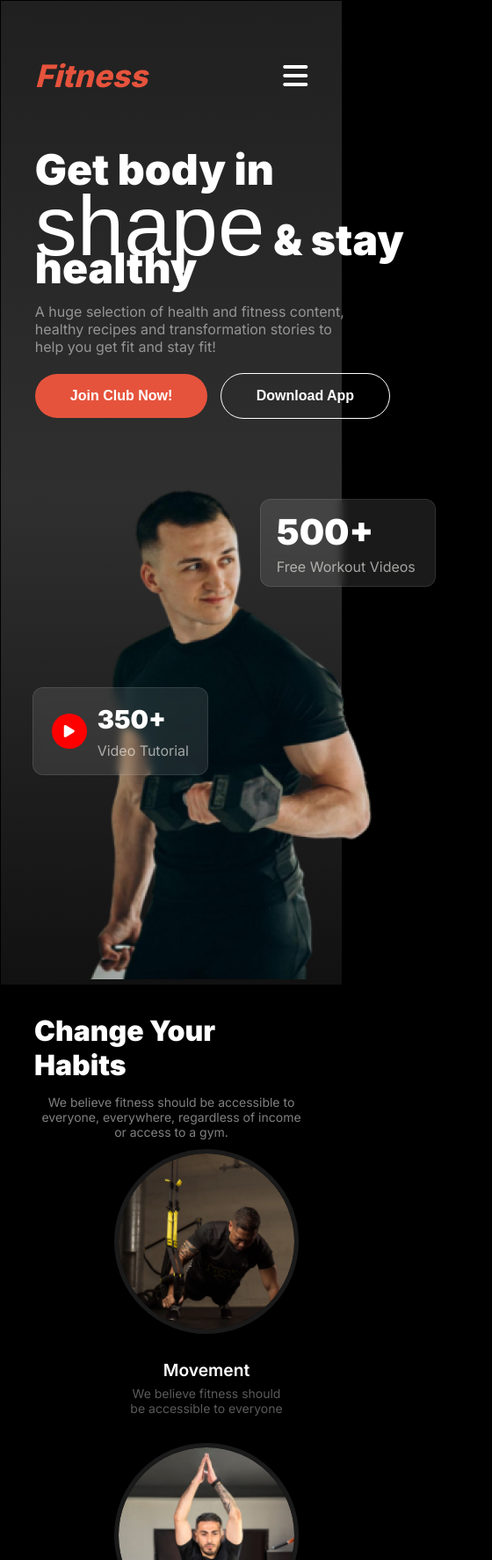
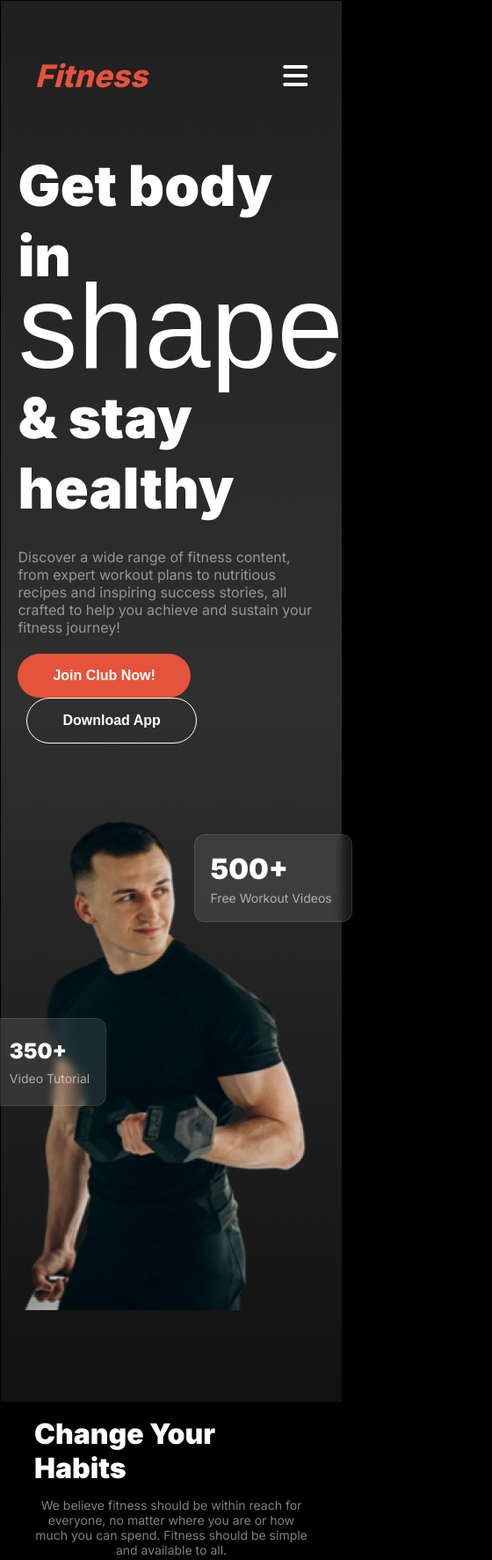
Before and after one commit to alaminsaleh/assignment-2, a plain HTML site: page index.html in a window 390 px wide. Shown: the top 1773 px of the page at 88% size, 560 px wide, since content can reach past the window. Drawn offline with Linux system fonts and the light colour scheme; a web font is replaced by a local one.

Commit message:
added more responsive for whole project

```diff
--- a/index.html
+++ b/index.html
@@ -29,18 +29,18 @@
         <!-- navbar ends here  -->
 
          <!-- Banner section starts here -->
-         <section class="banner-bg linear">
+        <section class="banner-bg linear">
             <div class="banner-container">
                 <div class="banner-left-text">
-                    <h1><span class="shape-modify">Get body in</span> <br><span id="shape-style">shape</span> <span class="shape-modify">& stay</span><br><span class="banner-healthy shape-modify">healthy</span></h1>
-                    <p class="second-color">A huge selection of health and fitness content, healthy recipes and transformation stories to help you get fit and stay fit!</p>
+                    <h2 class="banner-title">Get body in <br> <span>shape</span> & stay <br>healthy</h2>
+                    <p class="second-color">Discover a wide range of fitness content, from expert workout plans to nutritious recipes and inspiring success stories, all crafted to help you achieve and sustain your fitness journey!</p>
                     <br>
                     <div class="banner-btn">
                         <button class="primary-bg-color banner-btn-style">Join Club Now!</button>
                         <button class="banner-btn-style" id="banner-down-btn"> Download App</button>
                     </div>
                 </div>
-            <!-- ___________________________________-------------------------------------------- -->
+
                 <div class="banner-right-img">
                     <div>
                         <img src="./images/Images 2.png" alt="a picture of the Banner">
@@ -57,14 +57,10 @@
                                 <h2>350+</h2>
                                 <p>Video Tutorial</p>
                             </div>
-
                         </div>
                     </div>
-
-
                 </div>
             </div>
-
         </section>
         <!-- Banner section ends here -->
     </header>
@@ -76,7 +72,7 @@
             <div class="habit-section">
                 <div class="habit-text-container">
                     <h1>Change Your Habits</h1>
-                    <p class="second-color">We believe fitness should be accessible to everyone, everywhere, regardless of income or access to a gym.</p>
+                    <p class="second-color">We believe fitness should be within reach for everyone, no matter where you are or <br> how much you can spend. Fitness should be simple and available to all.</p>
                 </div>
                 <div class="habit-card-container">
                     <div class="habit-card">
@@ -85,7 +81,7 @@
                         </div>
                         <div class="habit-text">
                             <h3>Movement</h3>
-                            <p>We believe fitness should be accessible to everyone</p>
+                            <p class="second-color">Move daily to boost energy and keep body strong.</p>
                         </div>
                     </div>
 
@@ -95,7 +91,7 @@
                         </div>
                         <div class="habit-text">
                             <h3>Time</h3>
-                            <p>We believe fitness should be accessible to everyone</p>
+                            <p class="second-color">Make time for fitness; it's an investment.</p>
                         </div>
                     </div>
 
@@ -106,7 +102,7 @@
                         </div>
                         <div class="habit-text">
                             <h3>Practice</h3>
-                            <p>We believe fitness should be accessible to everyone</p>
+                            <p class="second-color">Consistent practice builds strength <br> and endurance.</p>
                         </div>
                     </div>
 
@@ -116,7 +112,7 @@
                         </div>
                         <div class="habit-text">
                             <h3>Weight Loss</h3>
-                            <p>We believe fitness should be accessible to everyone</p>
+                            <p class="second-color">Healthy weight loss starts balanced eating.</p>
                         </div>
                     </div>
                 </div>
@@ -130,8 +126,7 @@
                 <div class="run-extra-text">
 
                     <h2>Run an Extra<br>Mile Easily</h2>
-                    <p class="second-color">We believe fitness should be accessible to everyone, everywhere, regardless of income or access
-                        to a gym. With hundreds of professional workouts.</p>
+                    <p class="second-color">Start by pacing yourself and gradually increase your distance. Over time, you'll find that running an extra mile becomes a natural part of your routine.</p>
                     <button class="run-extra-btn primary-bg-color">Join Now</button>
                 </div>
                 <div class="run-extra-img">
@@ -145,8 +140,7 @@
         <section>
             <div class="bmi-header">
                 <h1>BMI Calculator</h1>
-                <p>We believe fitness should be accessible to <span><br></span> everyone, everywhere, regardless of income or<span><br></span><br> access to a
-                    gym.</p>
+                <p>Easily check your Body Mass Index by inputting your weight and height.<br> This simple tool helps you understand your weight status and manage your health effectively.</p>
             </div>
 
            <!-- BMI Chart and Form part  -->
@@ -186,8 +180,7 @@
 
                 <div class="bmi-form-container">
                     <h3>Calculate Your BMI</h3>
-                    <p>We believe fitness should be accessible to everyone, everywhere, regardless of
-                        income or access to a gym.</p>
+                    <p>Quickly determine your Body Mass Index by entering your height and weight. This helps assess if you're within a healthy weight range.</p>
                     <Form>
                         <div>
                             <div class="form-container">
--- a/style/style.css
+++ b/style/style.css
@@ -96,23 +96,19 @@ header{
 
 /* Navbar styles ends here */
 
-/* Navbar styles starts here */
+/* Banner section starts here */
 
-/* Banner section starts here */
 .banner-bg{
-    max-width: 80%;
-    height: 400px;
-    /* border: 2px solid green; */
+    max-width: 90%;
+    height: auto;
     margin: 0 auto;
     margin-top: 4rem;
-
+    margin-bottom: 100px;
 }
 
 .banner-left-text{
-    width: 520px;
-    height: 282px;
-    /* border: 2px solid aqua; */
-    /* margin-right: 5rem; */
+    max-width: 50%;
+    height: auto;
 }
 
 .banner-btn-style{
@@ -124,6 +120,10 @@ header{
     font-weight: 600;
 }
 
+.banner-btn{
+    max-width: 100%;
+}
+
 #banner-down-btn{
     border: 1px solid white;
     background: none;
@@ -131,45 +131,33 @@ header{
 }
 
 .banner-right-img{
-    width: 349px;
-    height: 580px;
-    /* border: 2px solid blanchedalmond; */
-    /* margin-left: 15rem; */
-    margin-right: 100px;
+    max-width: 50%;
+    height: auto;
 }
 
 .banner-container{
     display: flex;
-    justify-content: space-between;
+    justify-content: space-around;
+    align-items: center;
+    height: 100%;
 }
 
-.banner-left-text h1{
+.banner-title {
     font-size: 4rem;
+    line-height: 5rem;
     font-weight: 900;
-    line-height: 0.9;
+    margin-bottom: 28px;
 }
 
-.banner-left-text p{
-    font-size: 16px;
-    font-weight: 400;
+.banner-left-text span {
+    font-family: "Miama", sans-serif;
+    font-size: 8.5rem;
+    font-weight: 200;
 }
 
-#shape-style{
-    font-family: 'Miama', sans-serif;
-    font-size: 8rem;
-    font-weight: 400;
-}
-
-.shape-modify{
-    position: relative;
-}
-
-.banner-healthy{
-    top: -20px;
-}
 
 .card-1, .card-2{
-    width: 200px;
+    width: 180px;
     height: 100px;
     border: 1px solid rgba(255, 255, 255, 0.1);
     border-radius: 12px;
@@ -184,7 +172,7 @@ header{
 .card-1{
     position: absolute;
     top: -450px;
-    left: 240px;
+    left: 220px;
     display: flex;
     justify-content: center;
     flex-direction: column;
@@ -192,20 +180,20 @@ header{
 }
 
 .card-1 h2{
-    font-size: 2.5rem;
+    font-size: 2rem;
     font-weight: 900;
     margin-bottom: 5px;
 }
 
 .card-1 p{
-    font-size: 1rem;
+    font-size: 14px;
     font-weight: 400;
     color: rgba(239, 237, 232, 0.65);
 }
 .card-2{
     position: absolute;
     top: -170px;
-    right: 250px;
+    right: 220px;
     display: flex;
     justify-content: center;
     flex-direction: row;
@@ -224,13 +212,13 @@ header{
 }
 
 .card-2 h2{
-    font-size: 1.8rem;
+    font-size: 1.5rem;
     font-weight: 900;
     margin-bottom: 8px;
 }
 
 .card-2 p{
-    font-size: 1rem;
+    font-size: 14px;
     font-weight: 400;
     color: rgba(239, 237, 232, 0.65);
 }
@@ -241,11 +229,12 @@ header{
 
 /* Banner section ends here */
 
+
 /* Change your habits style starts */
 
 .habit-section {
     max-width: 80%;
-    height: 500px;
+    height: 100%;
     margin: 0 auto;
     margin-bottom: 6rem;
     margin-top: 6rem;
@@ -256,7 +245,7 @@ header{
     flex-direction: column;
     justify-content: center;
     align-items: center;
-    margin: 0rem 18rem 3rem;
+    /* margin: 0rem 18rem 3rem; */
 }
 
 .habit-text-container h1 {
@@ -309,12 +298,12 @@ header{
     margin-top: 6px;
     font-size: 14px;
     font-weight: 400;
-    opacity: 0.7;
 }
 
 .habit-img img {
-    width: 200px;
-    height: 200px;
+    /* width: 200px; */
+    width: 100%;
+    height: auto;
     border-radius: 50%;
     outline: 5px solid rgba(34, 34, 34, 0.771);
     margin-bottom: 30px;
@@ -329,7 +318,7 @@ header{
 
 /* Run an extra section styles starts */
 .run-extra-container{
-    width: 80%;
+    max-width: 80%;
     height: 371px;
     margin: 0 auto;
     display: flex;
@@ -339,18 +328,18 @@ header{
     border-radius: 18px;
     background: rgb(34, 34, 34);
     margin-bottom: 80px;
-    /* justify-content: space-between; */
+    gap: 20px;
+
 }
 
 .run-extra-text{
-    width: 40%;
-    margin: 2rem 10rem 2rem 2.5rem;
+    max-width: 50%;
+    /* margin: 2rem 10rem 2rem 2.5rem; */
 }
 
 .run-extra-text {
     margin-top: 2.5rem;
     margin-bottom: 2.5rem;
-    margin-left: 4rem;
     display: flex;
     flex-direction: column;
     justify-content: center;
@@ -363,7 +352,8 @@ header{
 }
 
 .run-extra-text p {
-    width: 413px;
+    /* width: 413px;  */
+    width: 70%;
     font-size: 14px;
     font-weight: 400;
     margin-bottom: 34px;
@@ -371,7 +361,7 @@ header{
 }
 
 .run-extra-btn {
-    width: 224px;
+    max-width: 50%;
     height: 54px;
     border: none;
     border-radius: 2.5rem;
@@ -388,7 +378,8 @@ header{
 } */
 
 .run-extra-img {
-    width: 420px;
+    /* width: 420px; */
+    width: 40%;
     height: 330px;
     border-radius: 18px;
     background-image: url('../images/run.jpg');
@@ -644,9 +635,11 @@ td {
     display: none;
 }
 
+#bmi-btn{
+    width: 50%;
+}
+
 /* Meet Our Team styles ends */
-
-
 
 /* Footer section starts here */
 
@@ -753,11 +746,14 @@ footer{
 /* Challenge part ends here */
 
 .success-stories {
+    max-width: 90%;
+    margin: 0 auto;
     background: linear-gradient(135deg, #312c2529, #1d13123f);
     padding: 60px 20px;
     text-align: center;
     margin-top: 50px;
     margin-bottom: 50px;
+
 }
 
 .success-header{
@@ -778,7 +774,6 @@ footer{
 .stories-container {
     display: flex;
     justify-content: space-around;
-    flex-wrap: wrap;
     gap: 20px;
 }
 
@@ -845,7 +840,7 @@ footer{
 
 header{
     max-width: 100%;
-    height: 70rem;
+    height: 100%;
     background: linear-gradient(180.00deg, rgba(119, 119, 119, 0.266),rgba(119, 119, 119, 0.396), rgba(17, 17, 17, 17));
 }
 
@@ -853,21 +848,18 @@ header{
 
 
 /* Banner section starts here */
+
 .banner-bg{
-    max-width: 80%;
-    height: 400px;
-    /* border: 2px solid green; */
+    max-width: 90%;
+    height: auto;
     margin: 0 auto;
     margin-top: 4rem;
-
+    margin-bottom: 100px;
 }
 
 .banner-left-text{
-    width: 520px;
-    height: 282px;
-    /* border: 2px solid aqua; */
-    /* margin-right: 5rem; */
-    margin-bottom: 5rem;
+    max-width: 100%;
+    height: auto;
 }
 
 .banner-btn-style{
@@ -879,6 +871,10 @@ header{
     font-weight: 600;
 }
 
+.banner-btn{
+    max-width: 100%;
+}
+
 #banner-down-btn{
     border: 1px solid white;
     background: none;
@@ -886,46 +882,21 @@ header{
 }
 
 .banner-right-img{
-    width: 349px;
-    height: 580px;
-    /* border: 2px solid blanchedalmond; */
-    margin-left: 3.5rem;
+    max-width: 100%;
+    height: auto;
+    margin-top: 4rem;
 }
 
 .banner-container{
     display: flex;
-    justify-content: space-between;
+    justify-content: space-around;
+    align-items: center;
     flex-direction: column;
-}
-
-.banner-left-text h1{
-    font-size: 3rem;
-    font-weight: 900;
-    line-height: 0.9;
-}
-
-.banner-left-text p{
-    font-size: 16px;
-    font-weight: 400;
-    margin-right: 10rem;
-}
-
-#shape-style{
-    font-family: 'Miama', sans-serif;
-    font-size: 6rem;
-    font-weight: 400;
-}
-
-.shape-modify{
-    position: relative;
-}
-
-.banner-healthy{
-    top: -18px;
+    height: 100%;
 }
 
 .card-1, .card-2{
-    width: 200px;
+    width: 180px;
     height: 100px;
     border: 1px solid rgba(255, 255, 255, 0.1);
     border-radius: 12px;
@@ -939,29 +910,52 @@ header{
 
 .card-1{
     position: absolute;
-    top: -550px;
+    top: -545px;
     left: 200px;
 }
 
 .card-1 h2{
-    font-size: 2.5rem;
+    font-size: 2rem;
     font-weight: 900;
     margin-bottom: 5px;
 }
 
 .card-1 p{
-    font-size: 1rem;
+    font-size: 14px;
     font-weight: 400;
     color: rgba(239, 237, 232, 0.65);
 }
 .card-2{
     position: absolute;
     top: -21rem;
-    right: 13rem;
+    left: -5rem;
+}
+
+.circle-card-2{
+    width: 40px;
+    height: 40px;
+    margin-right: 12px;
+    border-radius: 50%;
+    background-color: red;
+    display: flex;
+    align-items: center;
+    justify-content: center;
+}
+
+.card-2 h2{
+    font-size: 1.5rem;
+    font-weight: 900;
+    margin-bottom: 8px;
+}
+
+.card-2 p{
+    font-size: 14px;
+    font-weight: 400;
+    color: rgba(239, 237, 232, 0.65);
 }
 
 #play-btn{
-    display: block;
+    display: none;
 }
 
 /* Banner section ends here */
@@ -975,7 +969,7 @@ header{
     height: auto;
     margin: 0 auto;
     margin-bottom: 6rem;
-    margin-top: 2rem;
+    margin-top: 1rem;
 }
 
 .habit-text-container {
@@ -984,6 +978,10 @@ header{
     justify-content: center;
     align-items: center;
     margin: 0rem;
+}
+
+.habit-text-container br{
+    display: none;
 }
 
 .habit-text-container h1 {
@@ -1059,7 +1057,7 @@ header{
 /* Run an extra section styles starts */
 .run-extra-container{
     max-width: 80%;
-    height: 531px;
+    height: auto;
     margin: 0 auto;
     display: flex;
     flex-direction: column;
@@ -1068,30 +1066,31 @@ header{
     border-radius: 18px;
     background: rgb(34, 34, 34);
     margin-bottom: 80px;
+    gap: 20px;
 }
 
 .run-extra-text{
-    width: 40%;
-    margin: 2rem 10rem 2rem 2.5rem;
+    max-width: 90%;
+    /* margin: 2rem 10rem 2rem 2.5rem; */
 }
 
 .run-extra-text {
+    margin-top: 2.5rem;
     margin-bottom: 2.5rem;
-    margin-left: 0rem;
     display: flex;
     flex-direction: column;
     justify-content: center;
 }
 
 .run-extra-text h2 {
-    width: 287px;
-    font-size: 2rem;
+    font-size: 3rem;
     font-weight: 900;
     margin-bottom: 14px;
 }
 
 .run-extra-text p {
-    width: 370px;
+    /* width: 413px;  */
+    width:100%;
     font-size: 14px;
     font-weight: 400;
     margin-bottom: 34px;
@@ -1099,7 +1098,7 @@ header{
 }
 
 .run-extra-btn {
-    width: 370px;
+    max-width: 50%;
     height: 54px;
     border: none;
     border-radius: 2.5rem;
@@ -1109,19 +1108,16 @@ header{
     color: rgb(255, 255, 255);
 }
 
-.run-extra-img{
-    margin-left: 1.2rem;
-    border-radius: 18px;
-}
-
 .run-extra-img {
-    width: 370px;
-    height: 190px;
+    width: 90%;
+    height: 250px;
     border-radius: 18px;
     background-image: url('../images/run.jpg');
     background-repeat: no-repeat ;
     background-size: cover;
+    margin-bottom: 2rem;
 }
+
 
 /* Run an extra section styles ends */
 
@@ -1206,6 +1202,10 @@ th {
 
 .weight-head {
     padding-right: 20px;
+}
+
+#bmi-btn{
+    width: 50%;
 }
 
 /* BMI Calculator section ends */
```
